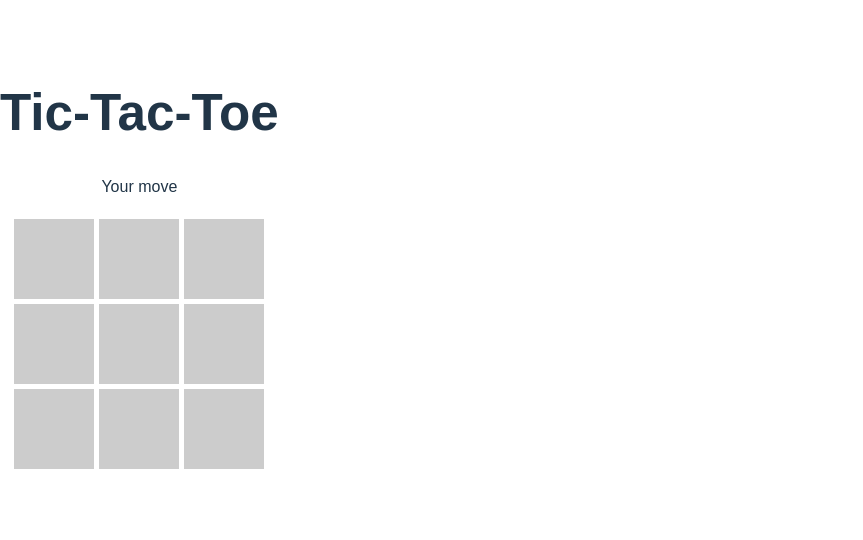
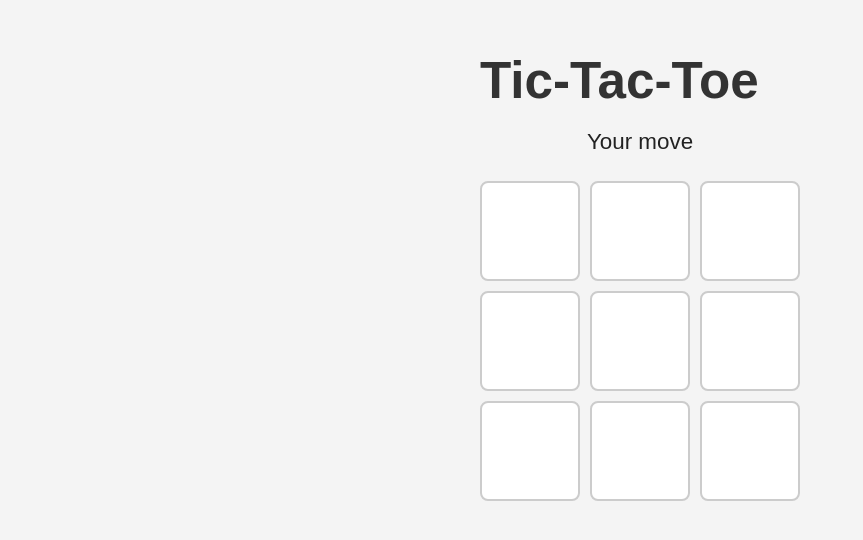
Before and after one commit to ghudeihed/tic-tac-toe, a React (Vite) app in the folder client/: page / in a window 1280 px wide. Shown: the part 140-680 px from the top of the page, without its empty margins (0-863 px from the left). Built offline with nearby package versions, Linux system fonts and the light colour scheme.

Commit message:
- center board and apply colors to X and O for better visibility - improve result text visibility with better color contrast

```diff
--- a/client/src/App.css
+++ b/client/src/App.css
@@ -1,27 +1,61 @@
-.container {
-  text-align: center;
+body {
   font-family: sans-serif;
+  background-color: #f4f4f4;
+  margin: 0;
+  min-height: 100vh;
+  display: flex;
+  flex-direction: column;
+  align-items: center;
+  justify-content: center;
+}
+
+h1 {
+  color: #333;
+  margin-bottom: 1rem;
 }
 
 .board {
   display: grid;
-  grid-template-columns: repeat(3, 80px);
-  gap: 5px;
+  grid-template-columns: repeat(3, 100px);
+  gap: 10px;
   justify-content: center;
-  margin-top: 20px;
 }
 
 .cell {
-  width: 80px;
-  height: 80px;
-  font-size: 2rem;
-  background: #ccc;
+  width: 100px;
+  height: 100px;
+  background-color: #fff;
+  border: 2px solid #ccc;
+  font-size: 2.5rem;
+  font-weight: bold;
   display: flex;
   align-items: center;
   justify-content: center;
   cursor: pointer;
+  transition: background-color 0.2s ease;
 }
 
 .cell:hover {
-  background: #ddd;
+  background-color: #e6f7ff;
 }
+
+.cell:disabled {
+  cursor: not-allowed;
+  background-color: #f0f0f0;
+}
+
+.cell.x {
+  color: #ff4d4f; /* Red for X */
+}
+
+.cell.o {
+  color: #1890ff; /* Blue for O */
+}
+
+.status {
+  font-size: 1.4rem;
+  margin-top: 1rem;
+  color: #222;
+  font-weight: 500;
+  text-align: center;
+}
--- a/client/src/App.jsx
+++ b/client/src/App.jsx
@@ -44,16 +44,17 @@ function App() {
   return (
     <div className="container">
       <h1>Tic-Tac-Toe</h1>
-      <p>{status}</p>
+      <p className="status">{status}</p>
       <div className="board">
         {board.map((cell, i) => (
-          <div
+          <button
             key={i}
-            className="cell"
+            className={`cell ${cell === 'X' ? 'x' : cell === 'O' ? 'o' : ''}`}
             onClick={() => handleClick(i)}
+            disabled={!!cell || isGameOver}
           >
             {cell}
-          </div>
+          </button>
         ))}
       </div>
     </div>
```
